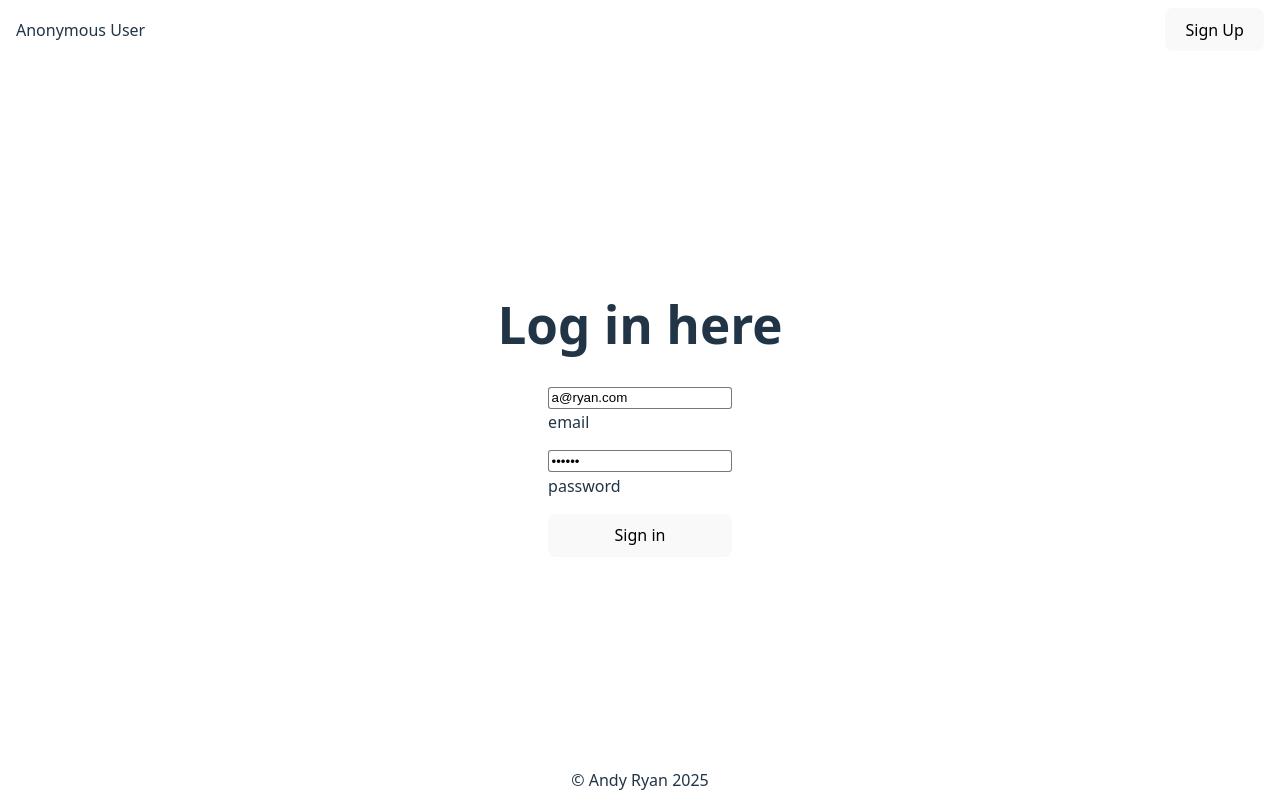
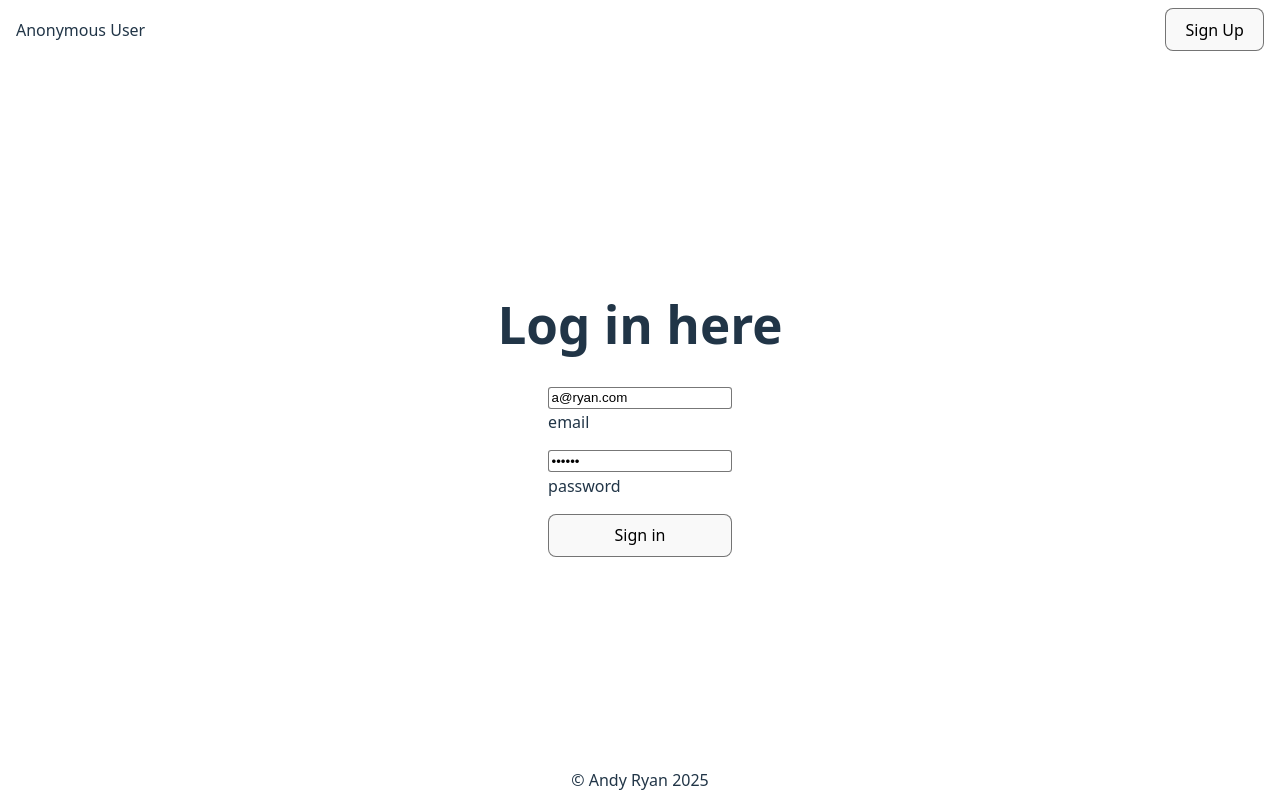
Before and after one commit to aRav3n/blog_api_frontend_creator, a React (Vite) app: page / in a window 1280 px wide. Built offline with nearby package versions, Linux system fonts and the light colour scheme; no server answers.

Commit message:
build: finish logic for login and signup pages

```diff
--- a/src/App.css
+++ b/src/App.css
@@ -1,3 +1,7 @@
+button {
+  border: 1px solid #00000088;
+}
+
 #creatorPassword {
   background-color: #00000022;
 }
@@ -18,6 +22,11 @@ header {
   display: flex;
   justify-content: space-between;
   padding: 0.5rem 1rem;
+}
+
+header > div {
+  display: flex;
+  gap: 1vw;
 }
 
 input {
--- a/src/App.jsx
+++ b/src/App.jsx
@@ -11,14 +11,18 @@ const apiUrl = import.meta.env.VITE_API_ADDRESS;
 async function getJsonResponse(urlExtension, method, bodyObject) {
   const url = `${apiUrl}${urlExtension}`;
   const body = JSON.stringify(bodyObject);
+  const fetchObject = {
+    method,
+    headers: {
+      "Content-Type": "application/json",
+    },
+  };
+  if (method !== "GET") {
+    fetchObject.body = body;
+  }
+
   try {
-    const response = await fetch(url, {
-      method,
-      headers: {
-        "Content-Type": "application/json",
-      },
-      body,
-    });
+    const response = await fetch(url, fetchObject);
 
     if (!response.ok) {
       throw new Error(`Response status: ${response.status}`);
@@ -30,11 +34,37 @@ async function getJsonResponse(urlExtension, method, bodyObject) {
   }
 }
 
+async function wakeUpBackend() {
+  const bodyObject = null;
+  const urlExtension = "user";
+  const method = "GET";
+
+  await getJsonResponse(urlExtension, method, bodyObject);
+}
+
 function App() {
+  useEffect(() => {
+    (async () => {
+      await wakeUpBackend();
+    })();
+  }, []);
+
   const [user, setUser] = useState(null);
   const [token, setToken] = useState(null);
   const [loggedIn, setLoggedIn] = useState(false);
-  const [signUp, setSignUp] = useState(false);
+  const [pageToDisplay, setPageToDisplay] = useState("login");
+  const pages = {
+    main: <MainPage user={user} loggedIn={loggedIn} />,
+    login: (
+      <Login
+        setUser={setUser}
+        setToken={setToken}
+        logIn={logIn}
+        getJsonResponse={getJsonResponse}
+      />
+    ),
+    signup: <Signup getJsonResponse={getJsonResponse} />,
+  };
 
   function getStoredUser() {
     let storedUserJson = localStorage.getItem("user");
@@ -55,7 +85,7 @@ function App() {
     setUser(newUser);
     localStorage.setItem("token", newToken);
     localStorage.setItem("user", JSON.stringify(newUser));
-    setLoggedIn(true);
+    setPageToDisplay("main");
   }
 
   function logOut() {
@@ -63,7 +93,23 @@ function App() {
     localStorage.removeItem("user");
     setUser(null);
     setToken(null);
-    setLoggedIn(false);
+    setPageToDisplay("login");
+  }
+
+  function displayLoginPage() {
+    setPageToDisplay("login");
+  }
+
+  function displaySignupPage() {
+    setPageToDisplay("signup");
+  }
+
+  async function deleteAccount(params) {
+    const urlExtension = "";
+    const method = "DELETE";
+    const bodyObject = {};
+    await getJsonResponse(urlExtension, method, bodyObject);
+    setPageToDisplay("signup");
   }
 
   useEffect(() => {
@@ -81,25 +127,12 @@ function App() {
     <>
       <Header
         user={user}
-        loggedIn={loggedIn}
         logOut={logOut}
-        signUp={signUp}
-        setSignUp={setSignUp}
+        pageToDisplay={pageToDisplay}
+        displaySignupPage={displaySignupPage}
+        displayLoginPage={displayLoginPage}
       />
-      <MainPage user={user} loggedIn={loggedIn} />
-      <Login
-        setUser={setUser}
-        setToken={setToken}
-        logIn={logIn}
-        loggedIn={loggedIn}
-        signUp={signUp}
-        getJsonResponse={getJsonResponse}
-      />
-      <Signup
-        signUp={signUp}
-        setSignUp={setSignUp}
-        getJsonResponse={getJsonResponse}
-      />
+      {pages[pageToDisplay]}
       <Footer />
     </>
   );
--- a/src/Header.jsx
+++ b/src/Header.jsx
@@ -1,6 +1,12 @@
 import { useEffect } from "react";
 
-function App({ user, loggedIn, logOut, signUp, setSignUp }) {
+function App({
+  user,
+  logOut,
+  pageToDisplay,
+  displaySignupPage,
+  displayLoginPage,
+}) {
   let displayName;
   if (user) {
     if (user.name) {
@@ -12,40 +18,40 @@ function App({ user, loggedIn, logOut, signUp, setSignUp }) {
     displayName = "Anonymous User";
   }
 
-  function Button() {
-    if (loggedIn) {
+  function SignedInButtons() {
     return (
-        <button
-          type="button"
-          onClick={() => {
-            logOut();
-          }}
-        >
+      <>
+        <button type="button">Manage</button>
+        <button type="button" onClick={logOut}>
           Log Out
         </button>
+      </>
     );
-    } else if (signUp) {
+  }
+
+  function LoginButton() {
     return (
-        <button
-          type="button"
-          onClick={() => {
-            setSignUp(false);
-          }}
-        >
+      <button type="button" onClick={displayLoginPage}>
         Log In
       </button>
     );
   }
+
+  function SignUpButton() {
     return (
-      <button
-        type="button"
-        onClick={() => {
-          setSignUp(true);
-        }}
-      >
+      <button type="button" onClick={displaySignupPage}>
         Sign Up
       </button>
     );
+  }
+
+  function Button() {
+    if (pageToDisplay === "signup") {
+      return <LoginButton />;
+    } else if (pageToDisplay === "login") {
+      return <SignUpButton />;
+    }
+    return <SignedInButtons />;
   }
 
   return (
--- a/src/Login.jsx
+++ b/src/Login.jsx
@@ -30,7 +30,6 @@ function App({
     setFunction(newValue);
   }
 
-  if (!loggedIn && !signUp) {
   return (
     <div>
       <h1>Log in here</h1>
@@ -66,7 +65,5 @@ function App({
     </div>
   );
 }
-  return <></>;
-}
 
 export default App;
--- a/src/MainPage.jsx
+++ b/src/MainPage.jsx
@@ -1,16 +1,13 @@
 import { useState } from "react";
 
-function App({ user, loggedIn }) {
+function App({ user }) {
   const [writeNewPost, setWriteNewPost] = useState(true);
 
-  if (loggedIn) {
     return (
       <div>
         <h1>You're logged in!</h1>
       </div>
     );
-  }
-  return <></>;
 }
 
 export default App;
--- a/src/Signup.jsx
+++ b/src/Signup.jsx
@@ -25,11 +25,10 @@ function App({ signUp, setSignUp, getJsonResponse }) {
     const urlExtension = "user/signup";
 
     const result = await getJsonResponse(urlExtension, method, formData);
-    console.log({result})
-    setSignUp(false);
+    console.log({ result });
+    // setSignUp(false);
   }
 
-  if (signUp) {
   return (
     <div>
       <form>
@@ -98,11 +97,7 @@ function App({ signUp, setSignUp, getJsonResponse }) {
           Confirm your password
         </label>
         <label htmlFor="creatorPassword">
-            <input
-              type="password"
-              name="creatorPassword"
-              id="creatorPassword"
-            />
+          <input type="password" name="creatorPassword" id="creatorPassword" />
           Enter the password for creating posts
         </label>
         <button type="button" onClick={submitData}>
@@ -112,7 +107,5 @@ function App({ signUp, setSignUp, getJsonResponse }) {
     </div>
   );
 }
-  return <></>;
-}
 
 export default App;
```
Lines whose indentation alone changed are shown as unchanged.
